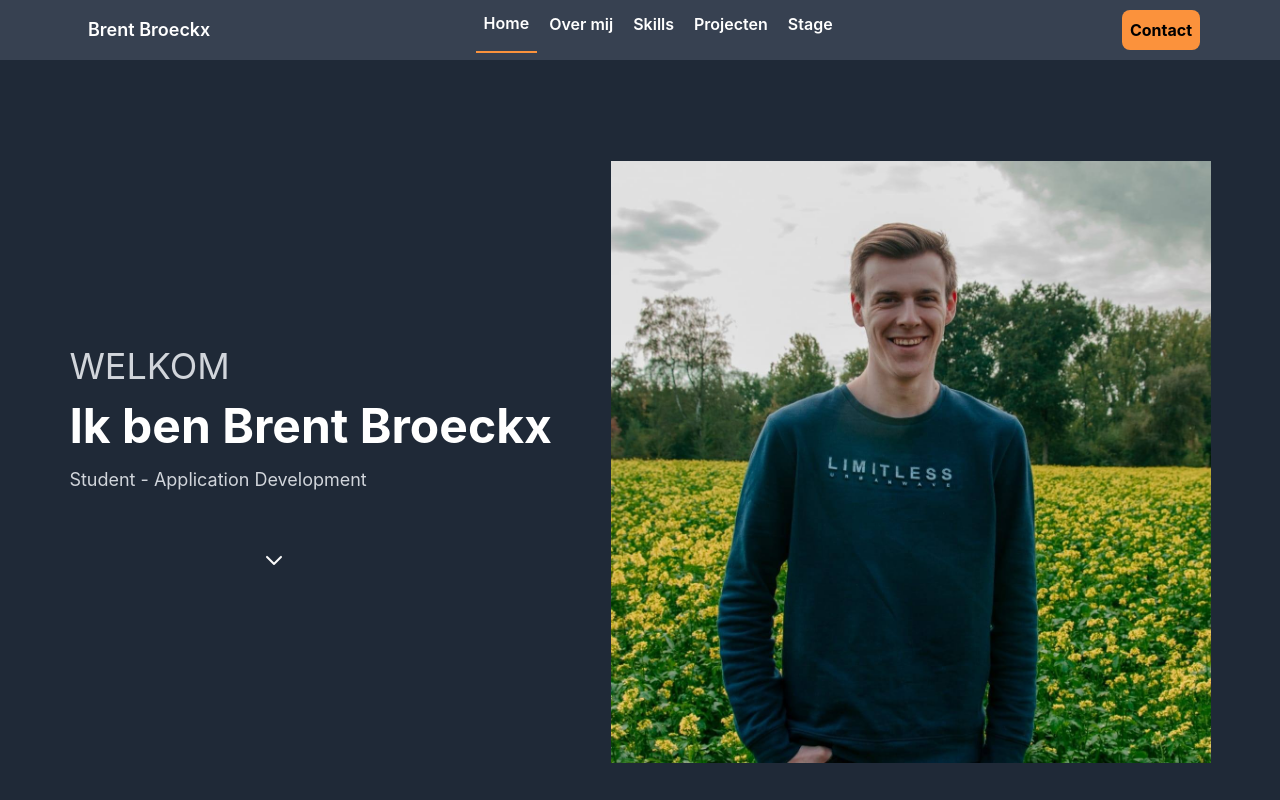
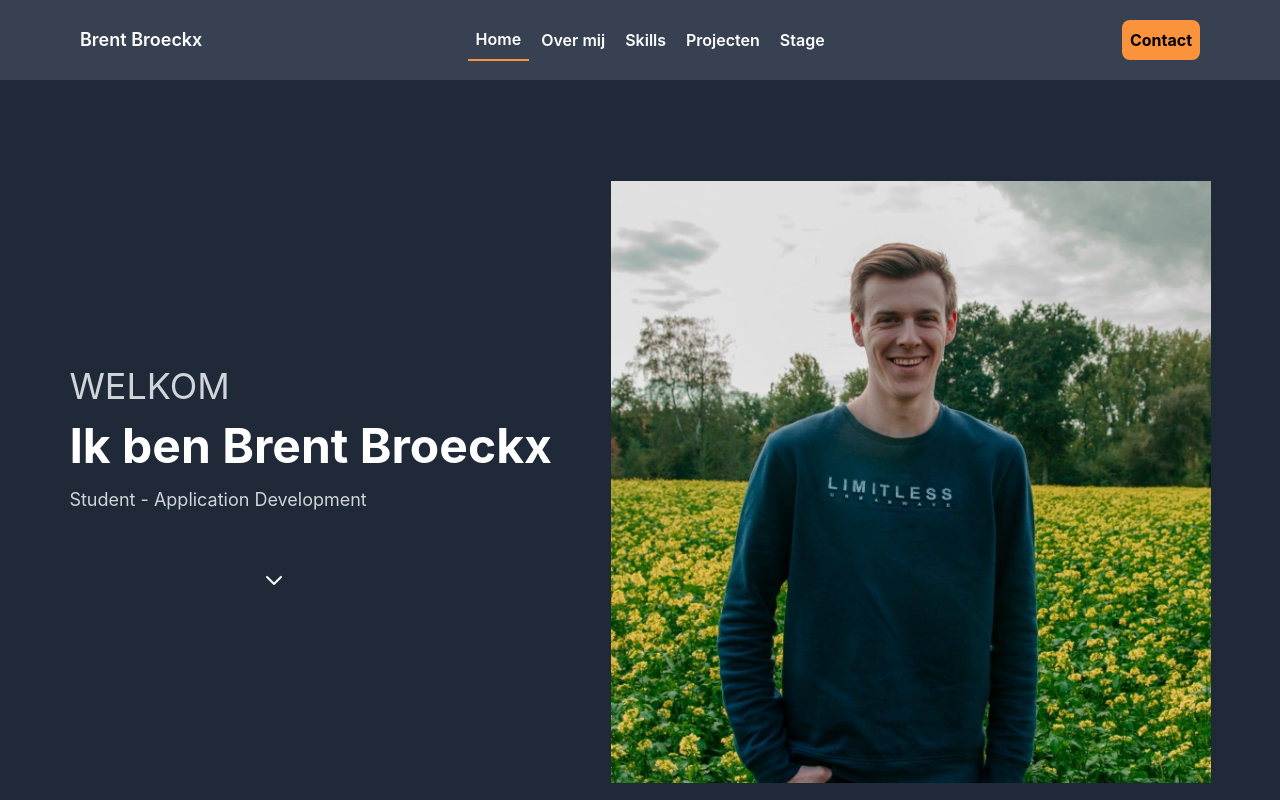
Before and after one commit to brentbroeckx/personal-portfolio, a Next.js app: page / in a window 1280 px wide. Shown: the top 800 px of the page. Built offline with nearby package versions, Linux system fonts and the light colour scheme; what tw-elements would draw is missing.

Commit message:
build fixes

```diff
--- a/components/Footer.jsx
+++ b/components/Footer.jsx
@@ -3,7 +3,7 @@ import React from 'react'
 function Footer() {
   return (
     <div className='bg-gray-700 shadow-inner py-10 flex flex-col items-center text-white space-y-2' id='footer'>
-        <a target="_blank" href="https://www.linkedin.com/in/brent-broeckx-6b22181b8/">
+        <a target="_blank" rel='noreferrer' href="https://www.linkedin.com/in/brent-broeckx-6b22181b8/">
             <button className='w-16 h-16 rounded-full bg-blue-500'>
                 <i className='icon-social-linkedin text-2xl'></i>
             </button>
--- a/components/NavLink.jsx
+++ b/components/NavLink.jsx
@@ -18,10 +18,6 @@ function NavLink({ href, exact, children, ...props }) {
 
     const isActive = exact ? asPath === href : asPath.includes(href);
 
-    console.log(asPath)
-    console.log(href)
-
-
     if (isActive) {
         if (props.mobile) {
             props.className += ' bg-orange-400';
--- a/components/Navbar.jsx
+++ b/components/Navbar.jsx
@@ -1,6 +1,7 @@
 import React from "react";
 import { useState } from "react";
 import { NavLink } from "./NavLink";
+import Link from 'next/link'
 
 function Navbar() {
     const [open, setOpen] = useState(false);
@@ -8,27 +9,27 @@ function Navbar() {
 
     return (
 		<nav className="bg-gray-700 min-h-[6vh] shadow-lg sticky-top">
-			<div className="max-w-6xl mx-auto px-4">
+			<div className="max-w-6xl mx-auto px-4 py-4">
 				<div className="flex justify-between md:block">
 					<div className="flex space-x-7 md:justify-between">
-						<div>
-							<a href="/" className="flex items-center py-4 px-2">
+						<div className="flex items-center">
+							<Link href="/" className="py-4 px-2">
 								<span className="font-semibold text-white text-lg">Brent Broeckx</span>
-							</a>
+							</Link>
 						</div>
 						<div className="hidden md:flex items-center space-x-1 text-white h-[6vh]">
-                            <NavLink href="/" exact className="py-4 px-2 font-semibold hover:text-orange-400">Home</NavLink>
-                            <NavLink href="/#about" className="py-4 px-2 font-semibold hover:text-orange-400">Over mij</NavLink>
-                            <NavLink href="/#skills" className="py-4 px-2 font-semibold hover:text-orange-400">Skills</NavLink>
-                            <NavLink href="/#projects" className="py-4 px-2 font-semibold hover:text-orange-400">Projecten</NavLink>
-                            <NavLink href="/#stage" className="py-4 px-2 font-semibold hover:text-orange-400">Stage</NavLink>
+                            <NavLink href="/" exact className="py-2 px-2 font-semibold hover:text-orange-400">Home</NavLink>
+                            <NavLink href="/#about" className="py-2 px-2 font-semibold hover:text-orange-400">Over mij</NavLink>
+                            <NavLink href="/#skills" className="py-2 px-2 font-semibold hover:text-orange-400">Skills</NavLink>
+                            <NavLink href="/#projects" className="py-2 px-2 font-semibold hover:text-orange-400">Projecten</NavLink>
+                            <NavLink href="/#stage" className="py-2 px-2 font-semibold hover:text-orange-400">Stage</NavLink>
 						</div>
                         <div className="hidden md:flex items-center">
-                            <a href="#footer">
+                            <Link href="#footer">
                                 <button className="text-black bg-orange-400 hover:bg-orange-500 rounded-lg p-2 font-bold ml-6">
                                             Contact
                                 </button>
-                            </a>
+                            </Link>
                         </div>
 					</div>
 					<div className="md:hidden flex items-center">
--- a/pages/project/[id].jsx
+++ b/pages/project/[id].jsx
@@ -55,6 +55,7 @@ console.log("testing")
 
                         return (
                         <button
+                        key={index}
                         type="button"
                         data-bs-target="#carouselExampleCaptions"
                         data-bs-slide-to={index}
@@ -76,7 +77,7 @@ console.log("testing")
                             classNames += "active ";
                         }
 
-                        return <div className={classNames}>
+                        return <div key={index} className={classNames}>
                                     <img
                                     src={image}
                                     height="550px"
```
